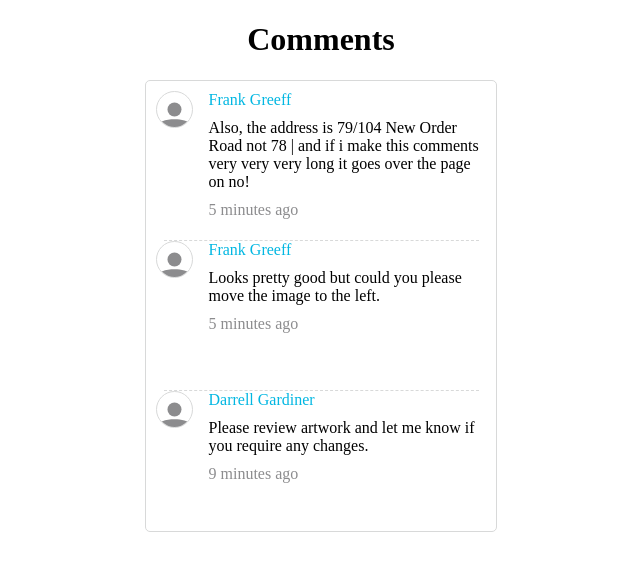
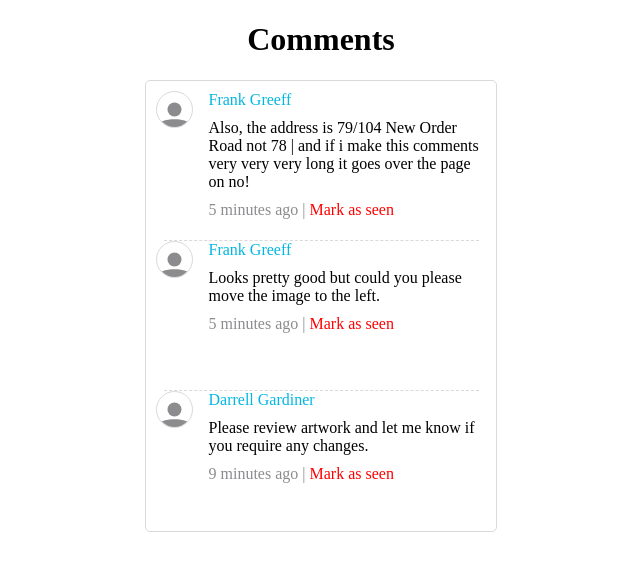
Before and after one commit to Mark-Ball/realhub-react, a React (Create React App) app: page / in a window 1280 px wide. Shown: the top 570 px of the page, without its empty margins (319-959 px from the left). Built offline with nearby package versions, Linux system fonts and the light colour scheme.

Commit message:
implemented hook to manage seen state

```diff
--- a/src/components/App/App.js
+++ b/src/components/App/App.js
@@ -1,4 +1,4 @@
-import React from 'react';
+import React, { useState } from 'react';
 import ArtworkComment from '../ArtworkComments/ArtworkComments';
 import { CommentsContainer } from './styles';
 import portrait from '../../svgs/portrait.svg';
@@ -8,23 +8,40 @@ const comments = [
     id: 1,
     name: 'Frank Greeff',
     text: 'Also, the address is 79/104 New Order Road not 78 | and if i make this comments very very very long it goes over the page on no!',
-    minutesAgo: 5
+    minutesAgo: 5,
+    seen: false
   },
   {
     id: 2,
     name: 'Frank Greeff',
     text: 'Looks pretty good but could you please move the image to the left.',
-    minutesAgo: 5
+    minutesAgo: 5,
+    seen: false
   },
   {
     id: 3,
     name: 'Darrell Gardiner',
     text: 'Please review artwork and let me know if you require any changes.',
-    minutesAgo: 9
+    minutesAgo: 9,
+    seen: false
   }
 ]
 
 const App = () => {
+  const [seen, setSeen] = useState(comments
+    .sort((a, b) => a.minutesAgo - b.minutesAgo)
+    .map(comment => comment.seen)
+  );
+
+  const handleSeen = index => {
+    return () => {
+      setSeen(prevState => {
+        prevState[index] = true;
+        return [...prevState];
+      });
+    }
+  }
+
   return (
     <>
       <h1 style={{textAlign: 'center'}}>Comments</h1>
@@ -37,6 +54,8 @@ const App = () => {
               name={comment.name}
               text={comment.text}
               minutesAgo={comment.minutesAgo}
+              seen={seen[i]}
+              handleSeen={handleSeen(i)}
             />
           ))}
         </CommentsContainer>
--- a/src/components/ArtworkComments/ArtworkComments.js
+++ b/src/components/ArtworkComments/ArtworkComments.js
@@ -1,7 +1,15 @@
 import React from 'react';
-import { Container, ImageContainer, Image, TextContainer, DashedLine } from './styles';
+import {
+	Container,
+	ImageContainer,
+	Image,
+	TextContainer,
+	DashedLine,
+	RedText
+} from './styles';
 
 const ArtworkComment = props => {
+	console.log(`ArtworkComment: ${props.seen}`);
 	return (
 		<Container>
 			<ImageContainer>
@@ -10,7 +18,7 @@ const ArtworkComment = props => {
 			<TextContainer>
 				<p>{props.name}</p>
 				<p>{props.text}</p>
-				<p>{props.minutesAgo} minutes ago</p>
+				<p>{props.minutesAgo} minutes ago {props.seen || '|'}</p> {props.seen || <RedText onClick={props.handleSeen}>Mark as seen</RedText>}
 			</TextContainer>
 			{props.last || <DashedLine />}
 		</Container>
--- a/src/components/ArtworkComments/styles.js
+++ b/src/components/ArtworkComments/styles.js
@@ -31,15 +31,18 @@ export const TextContainer = styled.div`
 	height: auto;
 
 	p {
-			margin: 10px;
+		margin: 10px;
 	}
 
 	p:nth-child(1) {
-			color: ${COLOURS.BLUE};
+		color: ${COLOURS.BLUE};
 	}
 
 	p:nth-child(3) {
-			color: ${COLOURS.LIGHTGREY};
+		display: inline;
+		color: ${COLOURS.LIGHTGREY};
+		margin-left: 10px;
+		margin-right: 0;
 	}
 `;
 
@@ -48,3 +51,12 @@ export const DashedLine = styled.div`
 	border-top: 1px dashed ${COLOURS.LINE};
 	margin: 5px auto;
 `;
+
+export const RedText = styled.span`
+	color: red;
+	cursor: pointer;
+
+	:hover {
+		text-decoration: underline;
+	}
+`;
```
